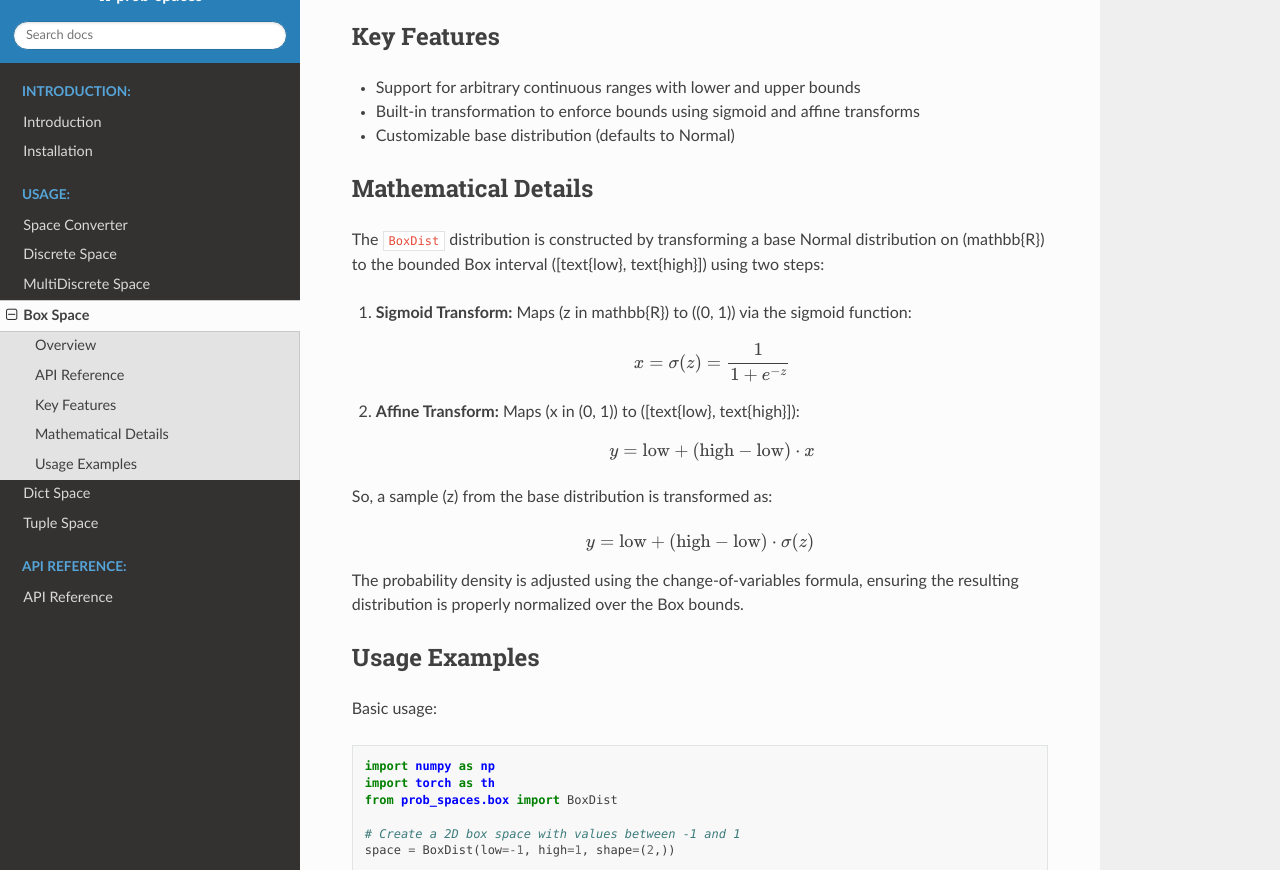
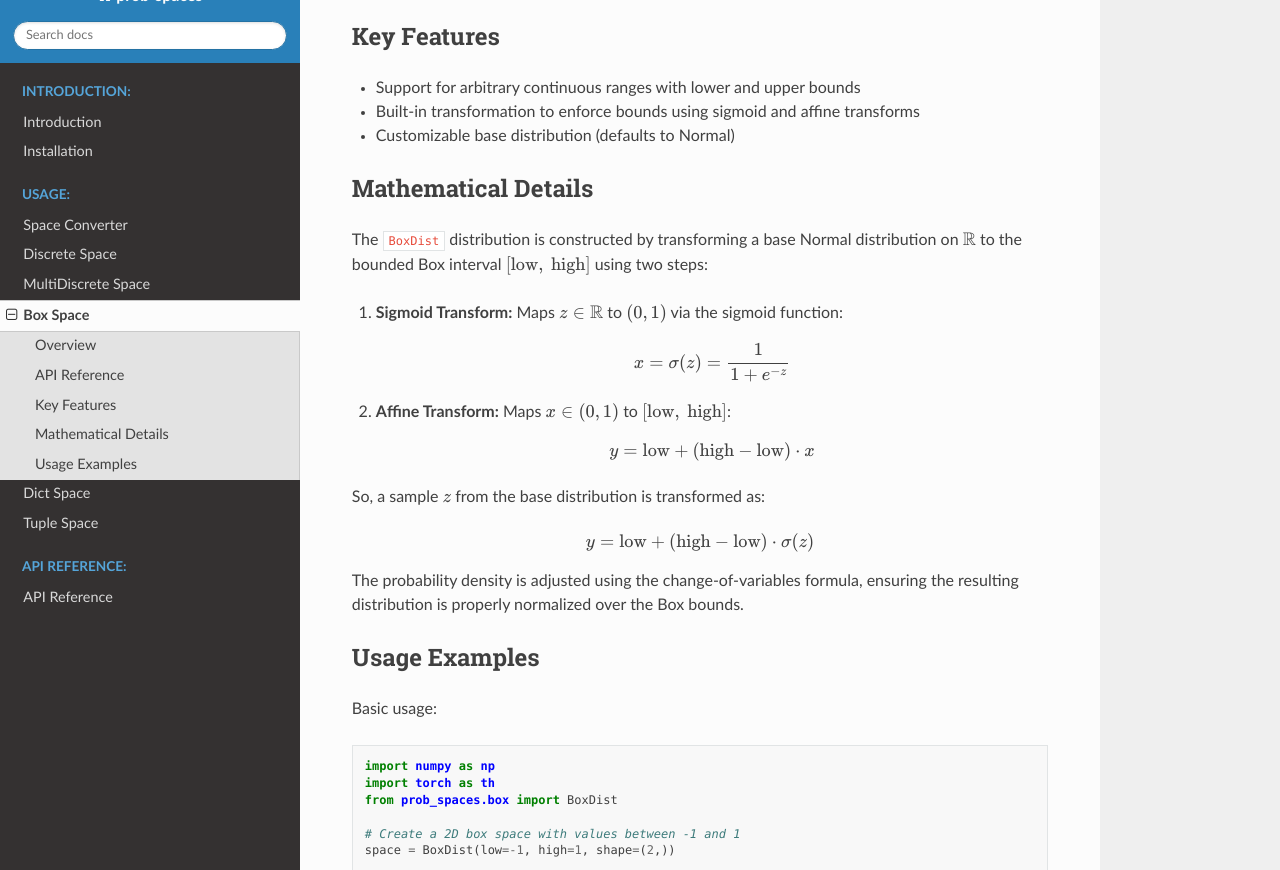
Before and after one commit to DanielAvdar/prob-spaces, a Sphinx documentation site: the page built from docs/source/modules/box.rst, in a window 1280 px wide and 900 px high, scrolled down 516 px, cut to the strip 30-900 px from the top of the window. Built offline with Sphinx 7.4.7 and the Read the Docs theme 3.1.0, drawn with Linux system fonts in a browser that asks for light colours.

Commit message:
Update mathematical notation in BoxDist documentation for consistency
Signed-off-by: DanielAvdar <66269169+DanielAvdar@users.noreply.github.com>

```diff
--- a/docs/source/modules/box.rst
+++ b/docs/source/modules/box.rst
@@ -30,24 +30,24 @@ Key Features
 Mathematical Details
 -------------------
 
-The ``BoxDist`` distribution is constructed by transforming a base Normal distribution on \(\mathbb{R}\) to the bounded Box interval \([\text{low}, \text{high}]\) using two steps:
+The ``BoxDist`` distribution is constructed by transforming a base Normal distribution on :math:`\mathbb{R}` to the bounded Box interval :math:`[\mathrm{low},\ \mathrm{high}]` using two steps:
 
 1. **Sigmoid Transform:**
-   Maps \(z \in \mathbb{R}\) to \((0, 1)\) via the sigmoid function:
+   Maps :math:`z \in \mathbb{R}` to :math:`(0, 1)` via the sigmoid function:
 
    .. math::
       x = \sigma(z) = \frac{1}{1 + e^{-z}}
 
 2. **Affine Transform:**
-   Maps \(x \in (0, 1)\) to \([\text{low}, \text{high}]\):
+   Maps :math:`x \in (0, 1)` to :math:`[\mathrm{low},\ \mathrm{high}]`:
 
    .. math::
-      y = \text{low} + (\text{high} - \text{low}) \cdot x
+      y = \mathrm{low} + (\mathrm{high} - \mathrm{low}) \cdot x
 
-So, a sample \(z\) from the base distribution is transformed as:
+So, a sample :math:`z` from the base distribution is transformed as:
 
 .. math::
-   y = \text{low} + (\text{high} - \text{low}) \cdot \sigma(z)
+   y = \mathrm{low} + (\mathrm{high} - \mathrm{low}) \cdot \sigma(z)
 
 The probability density is adjusted using the change-of-variables formula, ensuring the resulting distribution is properly normalized over the Box bounds.
 
```
